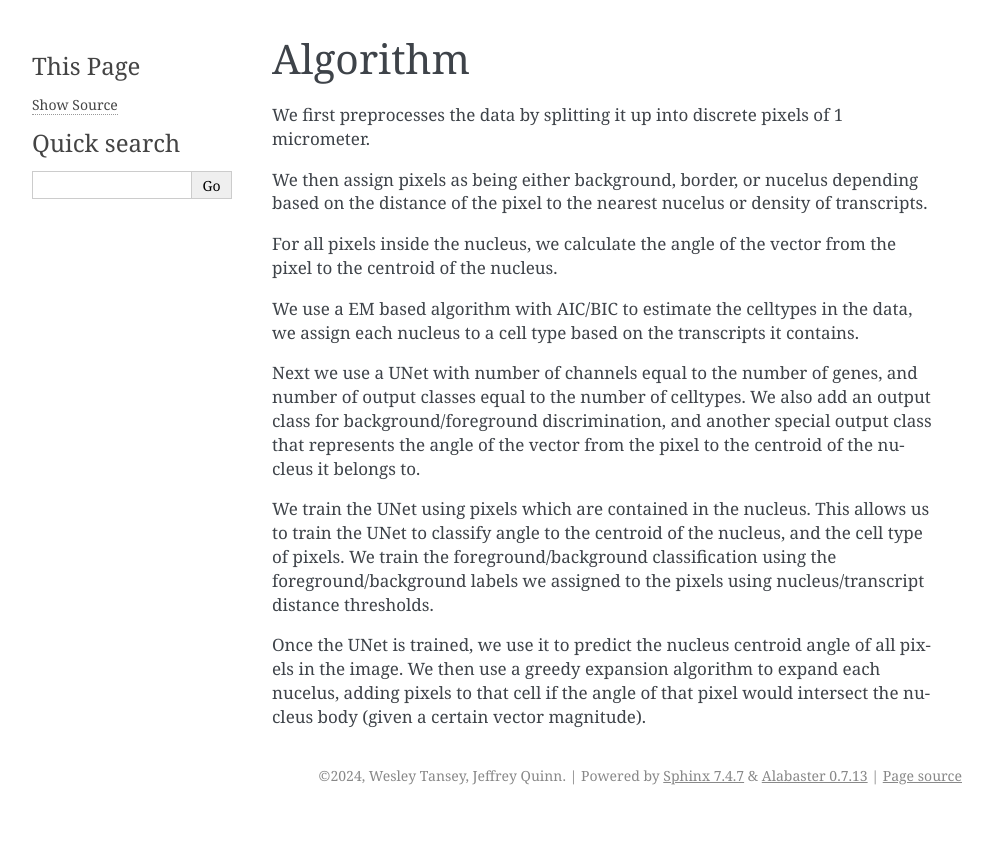
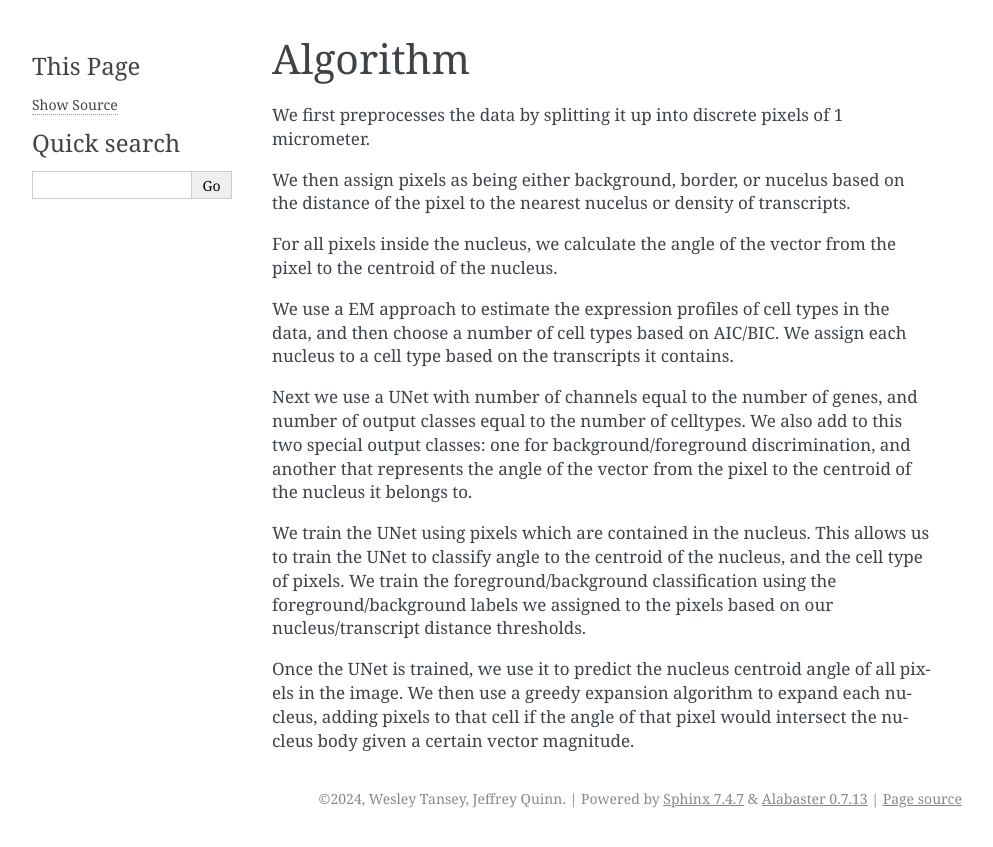
Before and after one commit to tansey-lab/nuc2seg, a Sphinx documentation site: the page built from docs/algorithm.rst, in a window 1280 px wide. Shown: the top 847 px of the page, without its empty margins (148-1141 px from the left). Built offline with Sphinx 7.4.7, drawn with Linux system fonts in a browser that asks for light colours.

Commit message:
Doc Corrections (#38)

```diff
--- a/docs/algorithm.rst
+++ b/docs/algorithm.rst
@@ -3,24 +3,24 @@ Algorithm
 
 We first preprocesses the data by splitting it up into discrete pixels of 1 micrometer.
 
-We then assign pixels as being either background, border, or nucelus depending based on
+We then assign pixels as being either background, border, or nucelus based on
 the distance of the pixel to the nearest nucelus or density of transcripts.
 
 For all pixels inside the nucleus, we calculate the angle of the vector from the pixel to the
 centroid of the nucleus.
 
-We use a EM based algorithm with AIC/BIC to estimate the celltypes in the data, we assign each nucleus
-to a cell type based on the transcripts it contains.
+We use a EM approach to estimate the expression profiles of cell types in the data, and then choose
+a number of cell types based on AIC/BIC. We assign each nucleus to a cell type based on the transcripts it contains.
 
 Next we use a UNet with number of channels equal to the number of genes, and number of output classes
-equal to the number of celltypes. We also add an output class for background/foreground discrimination,
-and another special output class that represents the angle of the vector from the pixel to the centroid of the nucleus
+equal to the number of celltypes. We also add to this two special output classes: one for background/foreground discrimination,
+and another that represents the angle of the vector from the pixel to the centroid of the nucleus
 it belongs to.
 
 We train the UNet using pixels which are contained in the nucleus. This allows us to train the UNet to classify
 angle to the centroid of the nucleus, and the cell type of pixels. We train the foreground/background classification
-using the foreground/background labels we assigned to the pixels using nucleus/transcript distance thresholds.
+using the foreground/background labels we assigned to the pixels based on our nucleus/transcript distance thresholds.
 
 Once the UNet is trained, we use it to predict the nucleus centroid angle of all pixels in the image.
-We then use a greedy expansion algorithm to expand each nucelus, adding pixels to that cell if the angle
-of that pixel would intersect the nucleus body (given a certain vector magnitude).
+We then use a greedy expansion algorithm to expand each nucleus, adding pixels to that cell if the angle
+of that pixel would intersect the nucleus body given a certain vector magnitude.
--- a/docs/cli.rst
+++ b/docs/cli.rst
@@ -9,6 +9,7 @@ You can use this reference to see which options are available for each command,
 these options with a custom nextflow config file. For example:
 
 .. code::
+
     process {
         withName: PREPROCESS {
             ext.args = [
```
Also changed, not shown: docs/index.rst (+7 -5 lines).
